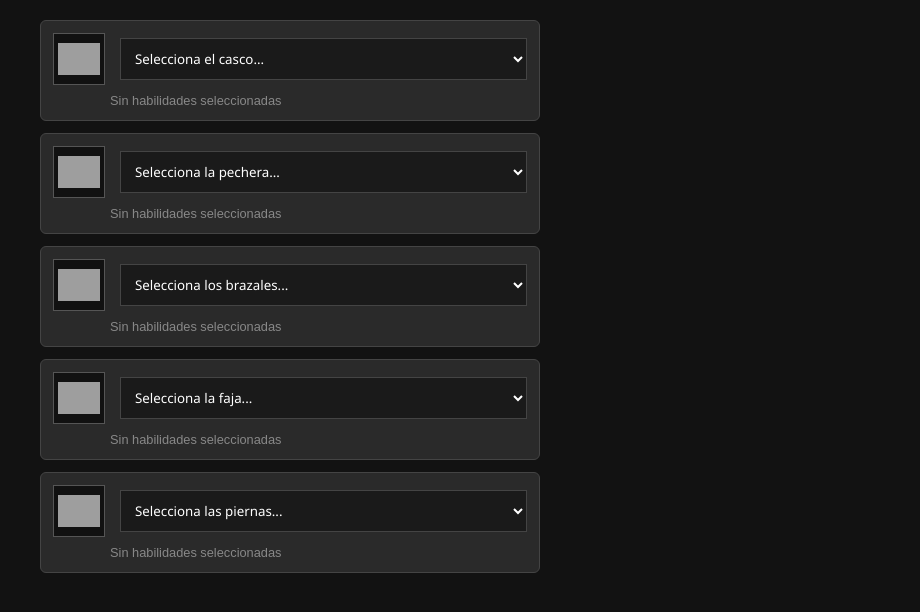
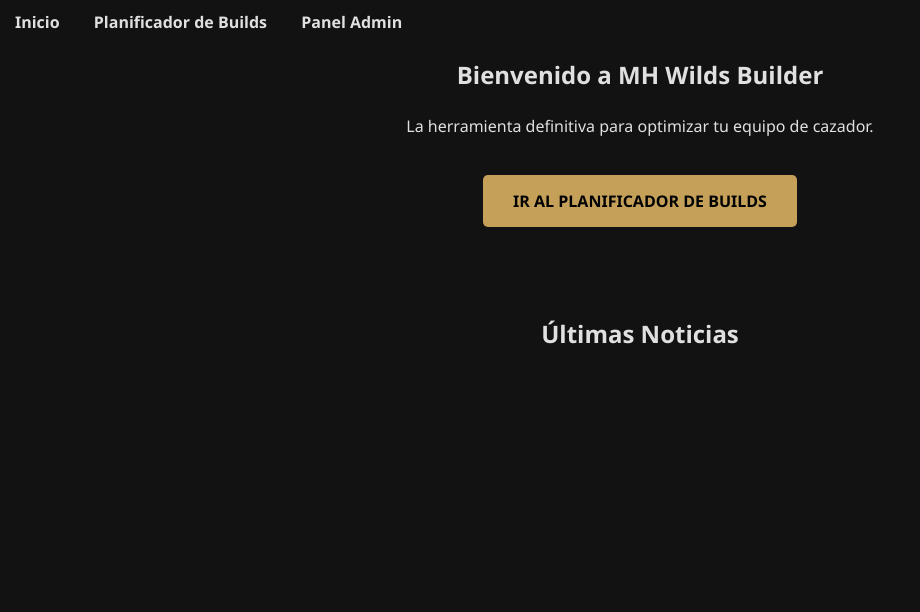
Before and after one commit to AlfredoMartinezCantero/wilds-build-planner, a PHP site: page / in a window 1280 px wide. Shown: the top 612 px of the page, without its empty margins (0-920 px from the left). Run offline with PHP 8.4, Linux system fonts and the light colour scheme; grey boxes are pictures that could not be loaded.

Commit message:
11-02-2026

```diff
--- a/front/css/estilo.css
+++ b/front/css/estilo.css
@@ -1,28 +1,85 @@
+/* 1. VARIABLES GLOBALES */
 :root {
     --mh-dark: #121212;
     --mh-gold: #c5a059;
+    --mh-gold-bright: #f39c12;
     --mh-gray: #2a2a2a;
     --text: #e0e0e0;
+    --transition: all 0.3s ease;
+}
+
+/* 2. RESET Y BASES */
+* {
+    box-sizing: border-box; /* Evita que el padding rompa el ancho */
 }
 
 body {
     background-color: var(--mh-dark);
     color: var(--text);
-    font-family: sans-serif;
+    font-family: 'Segoe UI', Tahoma, Geneva, Verdana, sans-serif;
     margin: 0;
+    line-height: 1.6;
 }
 
+/* 3. CABECERA (Estilo Premium) */
 header {
-    background: #000;
-    padding: 1rem;
+    background: linear-gradient(to bottom, #1a1a1a, #000);
+    padding: 1.5rem;
     border-bottom: 2px solid var(--mh-gold);
     text-align: center;
+    box-shadow: 0 4px 10px rgba(0,0,0,0.5);
 }
 
+header h1 {
+    margin: 0;
+    color: var(--mh-gold);
+    text-transform: uppercase;
+    letter-spacing: 2px;
+    font-size: 1.8rem;
+}
+
+/* 4. NAVEGACIÓN (Siguiendo tu modelo de menú) */
+nav {
+    margin-top: 10px;
+}
+
+nav a {
+    color: var(--text);
+    text-decoration: none;
+    margin: 0 15px;
+    font-weight: bold;
+    transition: var(--transition);
+}
+
+nav a:hover {
+    color: var(--mh-gold-bright);
+}
+
+/* 5. CONTENEDOR PRINCIPAL */
 main {
     max-width: 1200px;
     margin: 20px auto;
-    display: grid;
-    grid-template-columns: 2fr 1fr;
-    gap: 30px;
+    padding: 0 20px;
+    /* Quitamos el grid de aquí para que no afecte a todas las páginas por igual */
 }
+
+/* 6. PIE DE PÁGINA */
+footer {
+    text-align: center;
+    padding: 2rem;
+    font-size: 0.9rem;
+    color: #666;
+    border-top: 1px solid var(--mh-gray);
+    margin-top: 40px;
+}
+
+/* 7. RESPONSIVE (Human-Centric) */
+@media (max-width: 768px) {
+    main {
+        grid-template-columns: 1fr; /* En móvil, todo en una columna */
+    }
+
+    header h1 {
+        font-size: 1.4rem;
+    }
+}
--- a/front/css/planner.css
+++ b/front/css/planner.css
@@ -1,64 +1,47 @@
-/* Contenedor principal de las piezas */
+/* Contenedor flexible */
 #grid-armadura {
     display: flex;
-    flex-direction: column; /* Alineación vertical */
-    gap: 12px;              /* Espacio uniforme entre bloques */
-    max-width: 500px;       /* Ancho controlado para que no se desparrame */
+    flex-direction: column;
+    gap: 15px;
+    width: 100%; /* Que ocupe su espacio asignado */
+    max-width: 600px;
 }
 
-/* Cada bloque de pieza (Casco, Pechera, etc.) */
 .pieza-bloque {
     background: var(--mh-gray);
-    border: 1px solid #444;
-    border-radius: 6px;
-    padding: 12px;
+    border: 1px solid var(--mh-border);
+    border-radius: 8px;
+    padding: 15px;
+    min-height: 80px; /* Altura mínima, pero puede crecer */
     display: flex;
     flex-direction: column;
-    transition: all 0.3s ease;
+    justify-content: center;
+    overflow: hidden; /* Evita que nada salga de los bordes */
 }
 
-/* Al pasar el ratón, se ilumina el borde (Feedback visual) */
-.pieza-bloque:hover {
-    border-color: var(--mh-gold);
-    background: #333;
-}
-
-/* Fila interna: Icono + Selector */
 .info-pieza {
     display: flex;
     align-items: center;
     gap: 15px;
+    flex-wrap: wrap; /* Si no cabe en una línea, salta a la siguiente */
 }
 
-.info-pieza img {
-    width: 42px;
-    height: 42px;
-    background: #111;
-    border: 1px solid #555;
-    padding: 4px;
-    object-fit: contain;
+.info-pieza select {
+    flex: 1; /* El select ocupa el espacio sobrante */
+    min-width: 200px; /* Para que no se encoja demasiado */
+    padding: 10px;
+    background: var(--mh-dark);
+    color: white;
+    border: 1px solid var(--mh-gold);
+    border-radius: 4px;
+    font-size: 1rem;
+    white-space: normal; /* Permite que el texto dentro del select se comporte mejor */
 }
 
-/* Estilo del selector (el "botón" desplegable) */
-.info-pieza select {
-    flex-grow: 1;
-    padding: 10px;
-    background: #1a1a1a;
-    color: #fff;
-    border: 1px solid #444;
-    font-family: 'Segoe UI', sans-serif;
-    cursor: pointer;
-    outline: none;
+.habilidades-mini {
+    margin-top: 10px;
+    padding-left: 57px;
+    font-size: 0.85rem;
+    color: var(--mh-gold);
+    word-break: break-word; /* Rompe palabras largas si es necesario */
 }
-
-.info-pieza select:focus {
-    border-color: var(--mh-gold);
-}
-
-/* Habilidades que aparecen debajo del selector */
-.habilidades-mini {
-    margin-top: 8px;
-    padding-left: 57px; /* Alineado con el inicio del select */
-    font-size: 0.8rem;
-    color: #888;
-}
--- a/front/index.php
+++ b/front/index.php
@@ -1,67 +1,20 @@
-<?php
-    $css_propio = "planner.css"; // Definimos el archivo antes del include
-    include "../inc/cabecera.php";
-?>
+<?php include "../inc/cabecera.php"; ?>
 
-<main>
-    <section id="planner">
-<div id="grid-armadura">
-    <div class="pieza-bloque">
-        <div class="info-pieza">
-            <img src="img/iconos/casco.png" alt="Casco">
-            <select name="select-casco">
-                <option value="0">Selecciona el casco...</option>
-            </select>
+<main style="display: block; text-align: center;">
+    <section id="hero">
+        <h1>Bienvenido a MH Wilds Builder</h1>
+        <p>La herramienta definitiva para optimizar tu equipo de cazador.</p>
+
+        <div style="margin-top: 50px;">
+            <a href="planner.php" style="background: var(--mh-gold); color: black; padding: 15px 30px; text-decoration: none; font-weight: bold; border-radius: 5px;">
+                IR AL PLANIFICADOR DE BUILDS
+            </a>
         </div>
-        <div class="habilidades-mini">Sin habilidades seleccionadas</div>
-    </div>
-
-    <div class="pieza-bloque">
-        <div class="info-pieza">
-            <img src="img/iconos/pechera.png" alt="Pechera">
-            <select name="select-pechera">
-                <option value="0">Selecciona la pechera...</option>
-            </select>
-        </div>
-        <div class="habilidades-mini">Sin habilidades seleccionadas</div>
-    </div>
-
-    <div class="pieza-bloque">
-        <div class="info-pieza">
-            <img src="img/iconos/brazales.png" alt="Brazales">
-            <select name="select-brazales">
-                <option value="0">Selecciona los brazales...</option>
-            </select>
-        </div>
-        <div class="habilidades-mini">Sin habilidades seleccionadas</div>
-    </div>
-
-    <div class="pieza-bloque">
-        <div class="info-pieza">
-            <img src="img/iconos/faja.png" alt="Faja">
-            <select name="select-faja">
-                <option value="0">Selecciona la faja...</option>
-            </select>
-        </div>
-        <div class="habilidades-mini">Sin habilidades seleccionadas</div>
-    </div>
-
-    <div class="pieza-bloque">
-        <div class="info-pieza">
-            <img src="img/iconos/piernas.png" alt="Piernas">
-            <select name="select-piernas">
-                <option value="0">Selecciona las piernas...</option>
-            </select>
-        </div>
-        <div class="habilidades-mini">Sin habilidades seleccionadas</div>
-    </div>
-
-
-    </div>
     </section>
 
-    <aside id="stats-panel">
-        </aside>
+    <section id="noticias" style="margin-top: 100px;">
+        <h2>Últimas Noticias</h2>
+    </section>
 </main>
 
 <?php include "../inc/pie.php"; ?>
--- a/inc/cabecera.php
+++ b/inc/cabecera.php
@@ -1,6 +1,11 @@
 <!DOCTYPE html>
 <html lang="es">
 <head>
+    <nav>
+    <a href="index.php">Inicio</a>
+    <a href="planner.php">Planificador de Builds</a>
+    <a href="admin/index.php">Panel Admin</a>
+    </nav>
     <meta charset="UTF-8">
     <title>MH Wilds Builder</title>
     <link rel="stylesheet" href="css/estilo.css">
```
Also changed, not shown: front/planner.php (added, +84 -0 lines), inc/conectar.php (+4 -3 lines), inc/funciones.php (+18 -6 lines).
